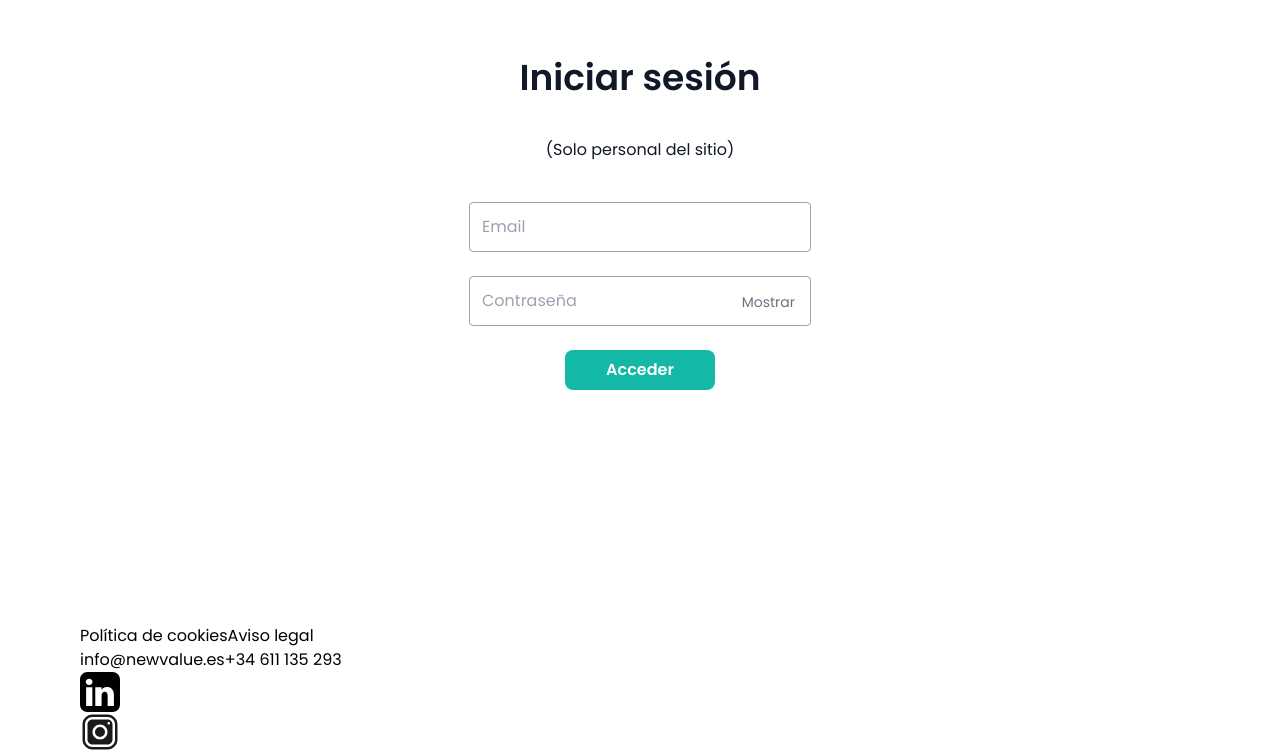
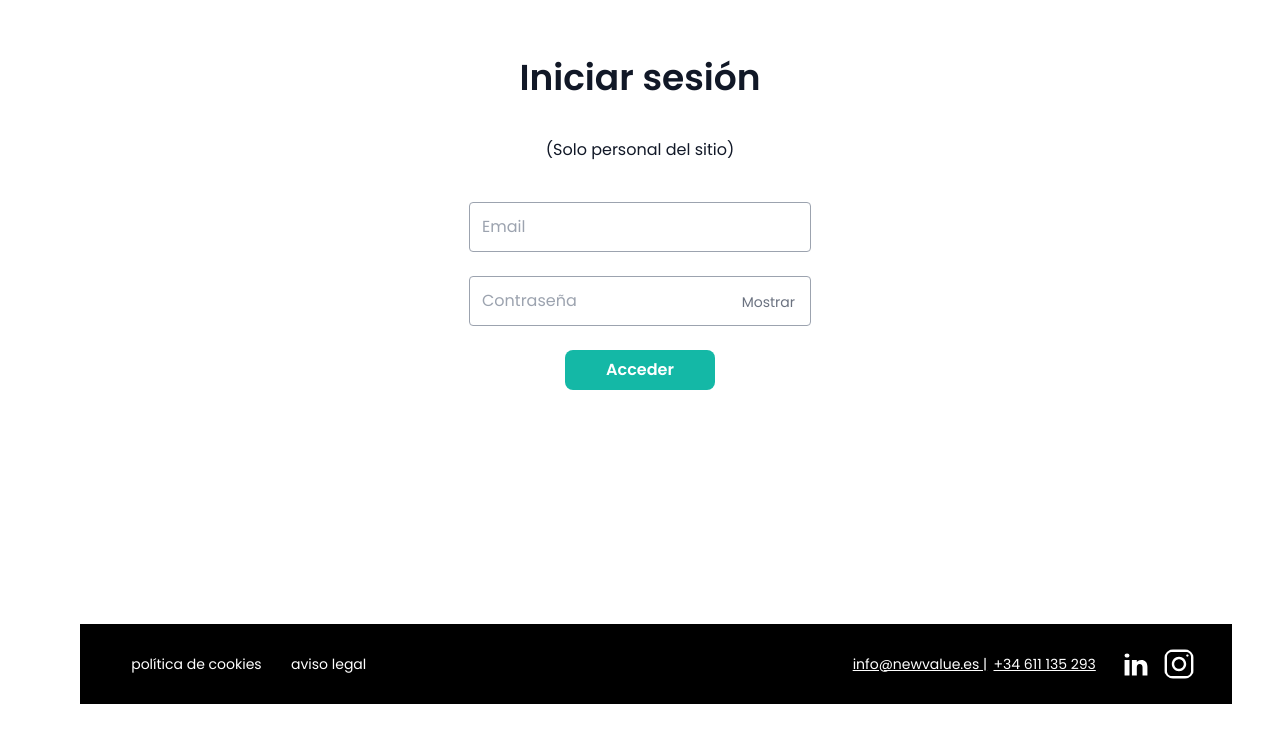
Before and after one commit to mariandrean/NewValue, a React (Vite) app in the folder client/: page /login in a window 1280 px wide. Shown: the part 176-928 px from the top of the page. After the commit the page ends 880 px from the top, so only its background shows below. Built offline with nearby package versions, Linux system fonts and the light colour scheme.

Commit message:
feat(client):Add styles footer

```diff
--- /dev/null
+++ b/client/src/components/footer/Footer.css
@@ -0,0 +1,43 @@
+footer {
+    background-color: black;
+    width: 90vw;
+    height: 10vh;
+    color: white;
+    display: flex;
+    align-items: center;
+    font-size: 14px;
+}
+
+.privacidad{
+    margin-left: 4vw;
+}
+
+.aviso{
+    margin-left: 2vw;
+}
+
+.footer-container2 {
+    margin-left: 38vw;
+}
+.footer-link{
+    text-decoration: underline;
+}
+
+.footer-link1{
+    text-decoration: underline;
+    margin-left: 0.5vw;
+}
+
+.logosFooter{
+    display: flex;
+    justify-content: flex-end;
+    background-color: black;
+    border-radius: 100px;
+    margin-left: 2vw;
+}
+
+.icon-instagram{
+    border-radius: 10px;
+    margin-right: 0.1vw;
+    margin-left: 1vw;
+}
--- a/client/src/components/footer/Footer.jsx
+++ b/client/src/components/footer/Footer.jsx
@@ -1,31 +1,30 @@
 import React from 'react'
 import Linkedin from '../../../public/assets/icon-linkedin.svg'
 import Instagram from '../../../public/assets/icon-instagram.svg'
+import "../footer/Footer.css"
 
 
 const Footer = () => {
   return (
     <div>
         <footer>
-            <div>
+            <div className="footer">
             <span className="privacidad">
-                <a href="https://newvalue.es/politica-privacidad" className="">Política de cookies</a>
-                <a href="https://newvalue.es/politica-privacidad">Aviso legal</a>
+                <a href="https://newvalue.es/politica-privacidad" className="politica">política de cookies </a>
+                <a href="https://newvalue.es/politica-privacidad" className="aviso"> aviso legal</a>
             </span>
             </div>
             <div className="footer-container2">
             <span className="footer-text2 Content">
-                <a href="mailto:info@newvalue.es?subject=" className="footer-link">info@newvalue.es</a>
+                <a href="mailto:info@newvalue.es?subject=" className="footer-link">info@newvalue.es |</a>
                 <a href="tel:+34611135293" className="footer-link1">+34 611 135 293</a>
             </span>
             </div>
-            <div>
-            <span className="linkedin">
+            <div className="logosFooter">
                 <a href="https://www.linkedin.com/company/new-value-generation/">
                     <img src={Linkedin} alt="icon-linkedin" className="icon-linkedin"/> </a>
                 <a href="https://www.instagram.com/newvaluegeneration/">
                     <img src={Instagram} alt="icon-instagram" className="icon-instagram"/> </a>
-            </span>
             </div>
             </footer>
     </div>
```
Also changed, not shown: client/public/assets/icon-instagram.svg, client/public/assets/icon-linkedin.svg.
